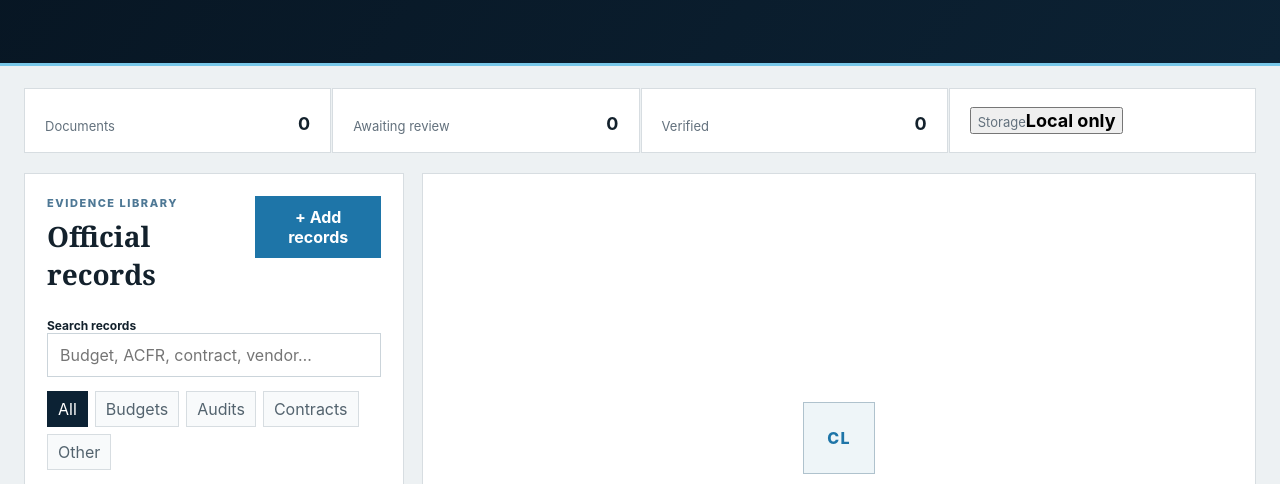
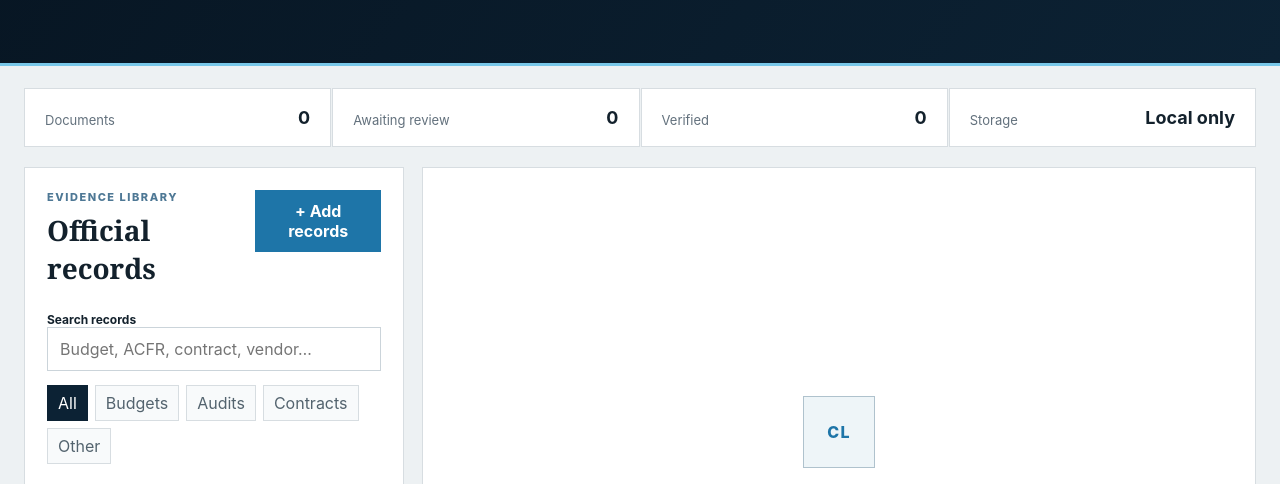
Before and after one commit to steventauriello/civiclens, a website: page site/evidence-vault.html in a window 1280 px wide. Shown: the part 292-776 px from the top of the page. Drawn offline with Linux system fonts and the light colour scheme; no server answers.

Commit message:
Load permanent storage interface styles

```diff
--- a/site/evidence-vault.html
+++ b/site/evidence-vault.html
@@ -8,6 +8,7 @@
   <title>CivicLens Evidence Vault</title>
   <link rel="icon" href="icon.svg" type="image/svg+xml" />
   <link rel="stylesheet" href="vault.css" />
+  <link rel="stylesheet" href="storage.css" />
   <style>[hidden]{display:none!important}</style>
 </head>
 <body>
```
